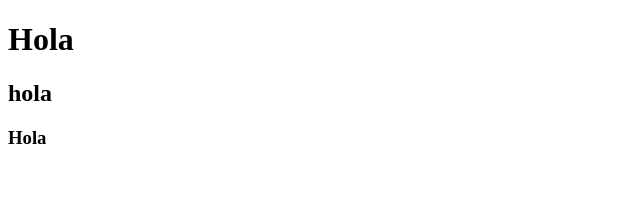
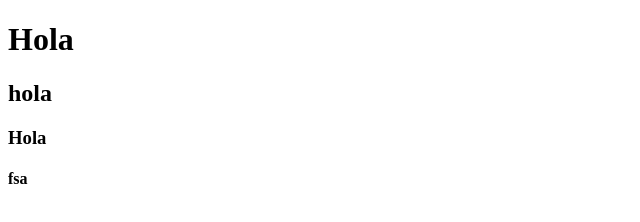
Before and after one commit to iSaul18/aprendiendoGit, a plain HTML site: page index.html in a window 1280 px wide. Shown: the full height of the page, 0-640 px from the left. Drawn offline with Linux system fonts and the light colour scheme.

Commit message:
ahora el index.html tiene codigo html

```diff
--- a/index.html
+++ b/index.html
@@ -10,6 +10,7 @@
     <h1>Hola</h1>
     <h2>hola</h2>
     <h3>Hola</h3>
+    <h4>fsa</h4>
     <script src="app.js"></script>
 </body>
 </html>
```
